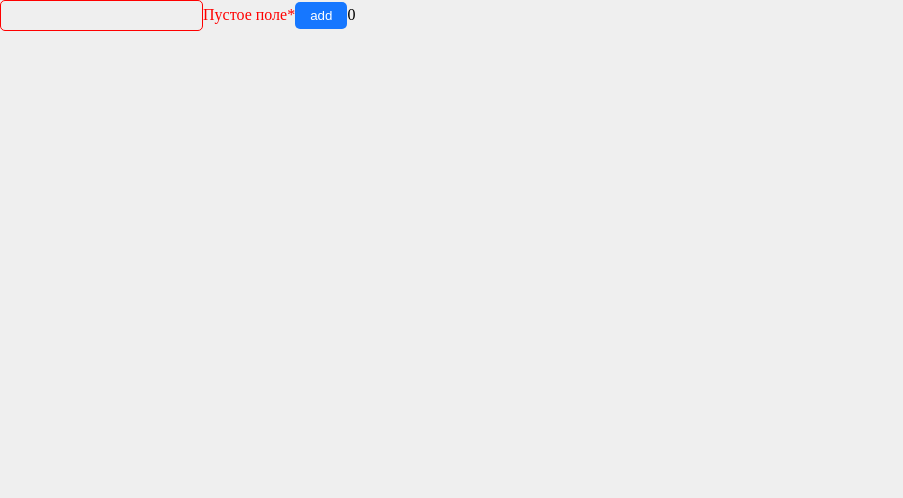
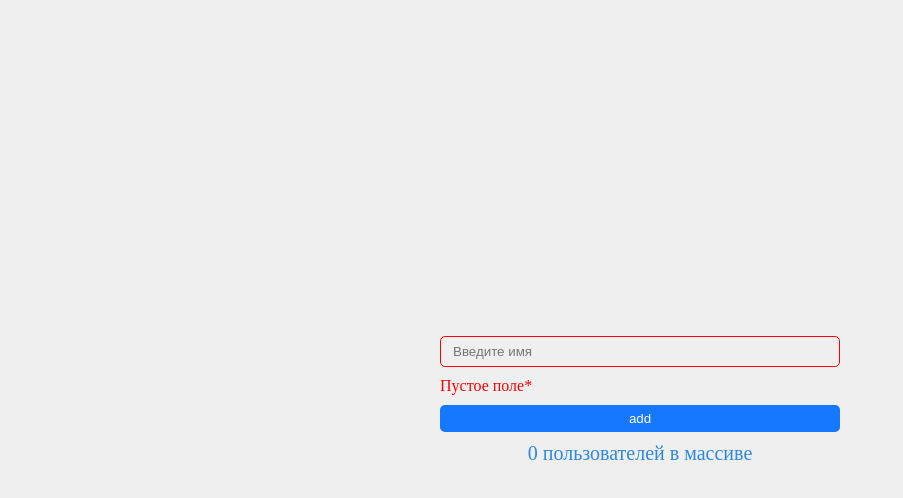
Before and after one commit to ViVarkina/HomeWorkReposit, a React (Vite) app: page / in a window 1280 px wide. Shown: the top 498 px of the page, without its empty margins (0-903 px from the left). Built offline with nearby package versions, Linux system fonts and the light colour scheme.

Commit message:
Добавление стилей

```diff
--- a/src/homework/homework3/Greeting.module.css
+++ b/src/homework/homework3/Greeting.module.css
@@ -1,7 +1,21 @@
-.someClass {
+.divContainer {
+    display: flex;
+    flex-direction: column;
+    width: 400px;
+    gap: 10px;
+    justify-content: center;
+    align-items: center;
+}
+
+.mainContain {
+    display: flex;
+    flex-direction: column;
+    width: 100%;
+    gap: 10px;
+}
+
+.styleTotal {
+    font-size: 20px;
+    color: #2d88e3;
 
 }
-
-.error {
-    border: 1px solid red;
-}
--- a/src/homework/homework3/Greeting.tsx
+++ b/src/homework/homework3/Greeting.tsx
@@ -2,6 +2,7 @@ import React, {useState} from 'react'
 import uuid from "react-uuid"
 import SuperInputText from "../homework4/common/c1-SuperInputText/SuperInputText.tsx";
 import SuperButton from "../homework4/common/c2-SuperButton/SuperButton.tsx";
+import s from './Greeting.module.css'
 
 type GreetingPropsType = {
     setNameCallback: (e: string) => void
@@ -19,20 +20,21 @@ const Greeting: React.FC<GreetingPropsType> = (
     setNameCallback(value)
 
     return (
-        <div>
+        <div className={s.divContainer}>
+            <div className={s.mainContain}>
                 <SuperInputText onChange={(e) => {
                     setValue((e.currentTarget.value).trim())
-            }} error={error} value={value}/>
+                }} error={error} value={value} className={s.baseSize} placeholder={'Введите имя'}/>
                 <SuperButton onClick={() => {
                     if (value !== '') {
                         addUser(value)
                         addUserCallback(uuid(), value)
                         setValue('')
                     }
-
-            }}>add
+                }} className={s.baseSize}>add
                 </SuperButton>
-            <span>{totalUsers}</span>
+            </div>
+            <span className={s.styleTotal}>{totalUsers} пользователей в массиве</span>
         </div>
     )
 }
--- /dev/null
+++ b/src/homework/homework3/HomeWork4.css
@@ -0,0 +1,12 @@
+body{
+    margin: 0;
+    padding: 0;
+}
+
+.wrapperContainer{
+    width: 100%;
+    height: 100vh;
+    display: flex;
+    justify-content: center;
+    align-items: center;
+}
--- a/src/homework/homework3/Homework3.tsx
+++ b/src/homework/homework3/Homework3.tsx
@@ -1,5 +1,6 @@
 import GreetingContainer from './GreetingContainer'
 import {useState} from "react";
+import './HomeWork4.css'
 
 
 export type UserType = {
@@ -20,7 +21,7 @@ export const Homework3 = () => {
     }
 
     return (
-        <div>
+        <div className={"wrapperContainer"}>
             <GreetingContainer users={users} addUserCallback={addUserCallback}/>
         </div>
     )
```
Lines whose indentation alone changed are shown as unchanged.
